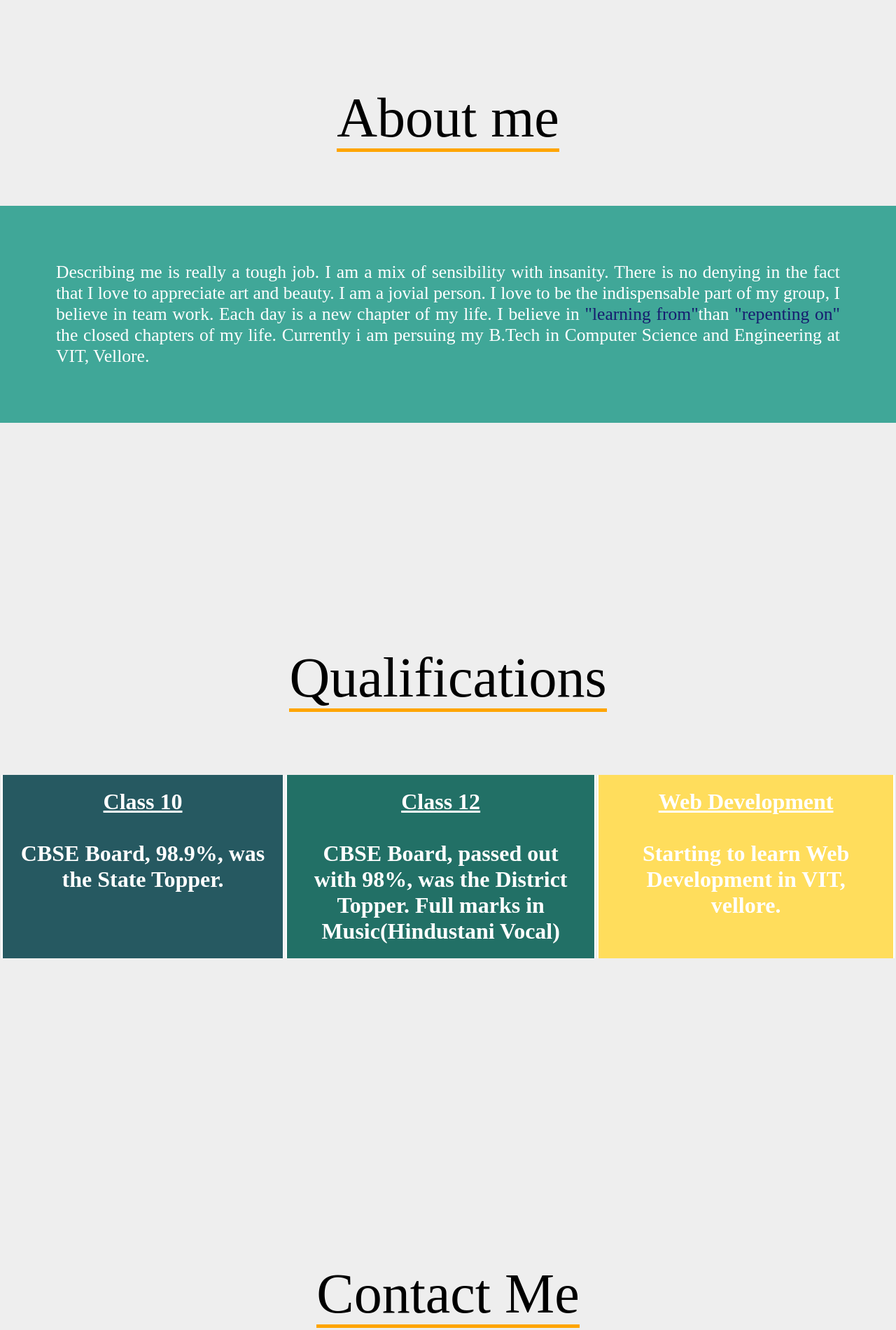
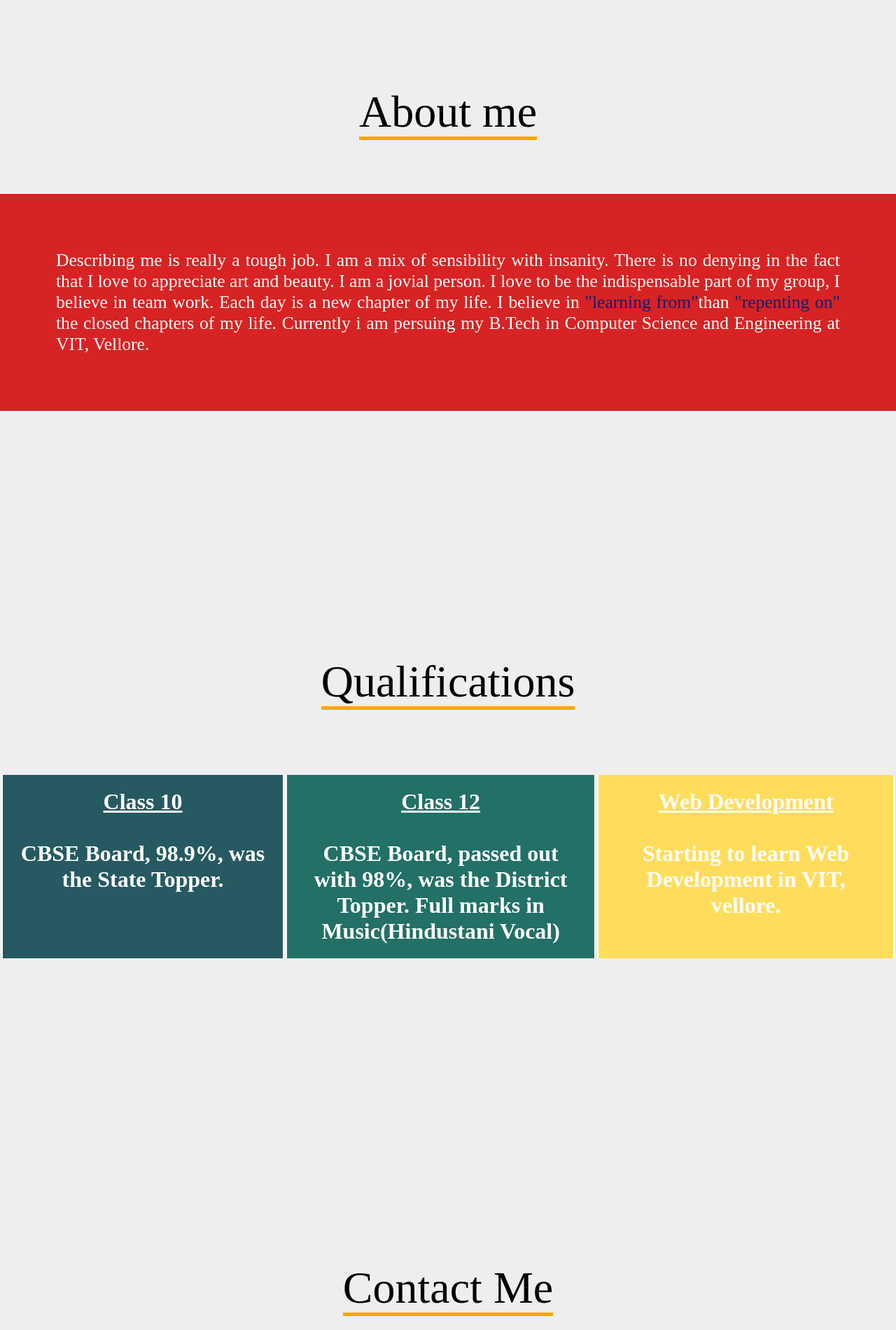
Before and after one commit to nandurijv/website, a plain HTML site: page index.html in a window 1280 px wide. Shown: the part 920-2820 px from the top of the page at 70% size. Drawn offline with Linux system fonts and the light colour scheme.

Commit message:
Add files via upload

```diff
--- a/css/style.css
+++ b/css/style.css
@@ -147,9 +147,11 @@ body{
     display:inline-block;
 }
 .aboutme .heading{
-    font-size:5rem;
+    font-size:5vw;
     color:black;
     border-bottom:5px solid orange;
+    position:relative;
+    margin-bottom:4rem;
 }
 #aboutme .heading:hover{
     border-bottom:2px dotted orange;
@@ -161,7 +163,7 @@ body{
     margin-right:auto;
     text-align: justify;
     font-size:2vw;
-    background-color:#40a798;
+    background-color:#d72323;
     padding:5rem;
     position:inherit;
     color:white;
@@ -172,7 +174,7 @@ body{
     margin-top:10vh;
 }
 #contact .heading{
-    font-size:5rem;
+    font-size:5vw;
     color:black;
     border-bottom:5px solid orange;
 
@@ -206,7 +208,7 @@ td a:link{
 }
 
 #qual .heading{
-    font-size:5rem;
+    font-size:5vw;
     color:black;
     border-bottom:5px solid orange;
 }
@@ -220,7 +222,23 @@ td a:link{
     vertical-align: top;
     color:white;
     width:500px;
+
 }
+#qual table.phone{
+    display: none;
+}
+
+@media (max-width:684px){
+    table{
+        display:none;
+    }
+    #qual table.phone{
+        display:block;
+    }
+}
+
+
+
 #qual table th.one{
     background-color: #265961;
     height: fit-content;
```
